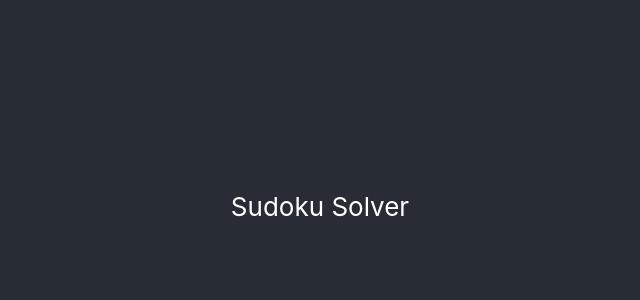
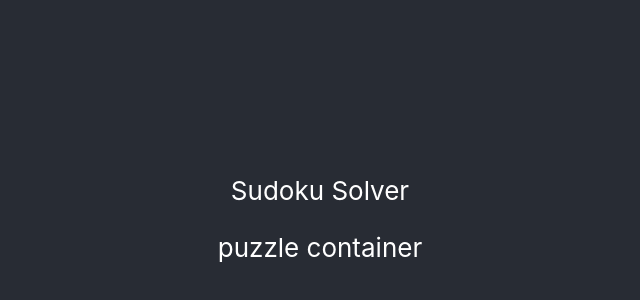
Before and after one commit to AliceMathews/sudoku-solver-react, a React (Create React App) app: page / in a window 1280 px wide. Shown: the part 194-494 px from the top of the page, without its empty margins (320-960 px from the left). Built offline with nearby package versions, Linux system fonts and the light colour scheme.

Commit message:
defined puzzle and individual box components

```diff
--- a/src/App.js
+++ b/src/App.js
@@ -1,11 +1,14 @@
 import React from "react";
 import "./App.css";
+
+import Puzzle from "./components/Puzzle";
 
 function App() {
   return (
     <div className="App">
       <header className="App-header">
         <p>Sudoku Solver</p>
+        <Puzzle />
       </header>
     </div>
   );
--- /dev/null
+++ b/src/components/Puzzle.js
@@ -0,0 +1,5 @@
+import React from "react";
+
+export default function Puzzle() {
+  return <div>puzzle container</div>;
+}
```
Also changed, not shown: src/components/Box.js (added).
